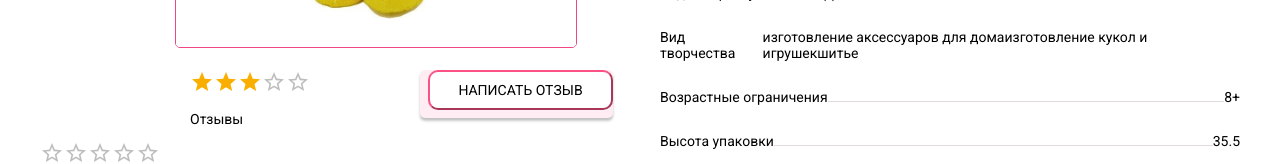
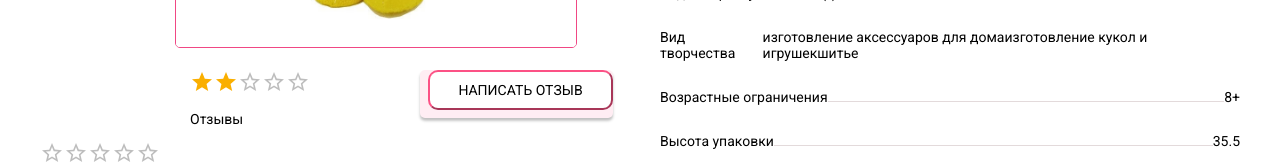
Before and after one commit to alven81/diploma_react, a React (Create React App) app: page /product/1 in a window 1280 px wide. Shown: the part 1297-1461 px from the top of the page. Built offline with nearby package versions, Linux system fonts and the light colour scheme; data requests are answered from the project's data file; a web font is replaced by a local one.

Commit message:
fix priduct.js

```diff
--- a/db/db.json
+++ b/db/db.json
@@ -54,7 +54,11 @@
         }
       ],
       "raiting": [
-        3
+        3,
+        1.5,
+        1,
+        5,
+        0.5
       ]
     },
     {
@@ -343,7 +347,8 @@
       "review": [],
       "raiting": [
         5,
-        3
+        3,
+        1
       ]
     },
     {
--- a/src/pages/Catalog.tsx
+++ b/src/pages/Catalog.tsx
@@ -6,20 +6,17 @@ import IElement from "../types/element"
 const Catalog: FC = () => {
 
     const catalog = useSelector((state: RootStateOrAny) => state.catalogData.catalogList)
-    // const dispatch = useDispatch()
-
-    // useEffect(() => {
-    //     axios.get<IElement[]>('http://localhost:3004/products')
-    //     .then(res => dispatch(addCatalogData(res.data)))
-
-    // }, [dispatch])
 
     return (
-            <div className="catalog_main container">
-                {
-                    catalog.map((catalog: IElement) =><CatElement key={catalog.id} catalog={catalog} />)
-                }
-            </div>
+        <div className="catalog_main container">
+            { catalog &&
+                <>
+                    {
+                        catalog.map((catalog: IElement) =><CatElement key={catalog.id} catalog={catalog} />)
+                    }
+                </>
+            }
+        </div>
     )
 }
 export default Catalog
--- a/src/pages/Product.js
+++ b/src/pages/Product.js
@@ -17,14 +17,6 @@ const Product = () => {
     const [averageRating, setAverageRating] = useState();
 
 console.log(`http://localhost:3004/products/`);
-
- useEffect(() => {
-        if (!catalogList) return;
-
-        axios.get(`http://localhost:3004/products/${catalogList.id}`)
-        .then(res => setRaiting(res.data.raiting))
-        }, [catalogList]
-    )
 
  useEffect(() => {
         if (!catalogList) return;
@@ -58,16 +50,18 @@ console.log(raiting, averageRating)
         }
     }
 
-    if (!catalogList) return null;
+    //if (!catalogList) return null;
 
     return (
+
+
         <section className="product_main container">
+
+            { catalogList &&
+            <>
             <div className="product_main-name">
                     <p>{catalogList.title}</p>
-            </div>
-
-
-            <div className="product_main-item">
+                </div><div className="product_main-item">
 
 
                         <div className="product_main-item-pictures">
@@ -82,7 +76,7 @@ console.log(raiting, averageRating)
                                 </div>
                             </div>
                             <div className="">
-                        <Comments onClick={(e) => (handleRate(e))} className=""/>
+                                <Comments onClick={(e) => (handleRate(e))} className="" />
                             </div>
                             <div className="product_main-item-review">
                                 <Review reviews={catalogList.review} />
@@ -95,14 +89,14 @@ console.log(raiting, averageRating)
                                 <p className={catalogList.discount === true ? "overline" : ""}>
                                     Цена: <span>{`${catalogList.price} руб.`}</span>
                                 </p>
-                        <p  className={catalogList.discount === true ? "discount" : "hide"}>
+                                <p className={catalogList.discount === true ? "discount" : "hide"}>
                                     Цена со скидкой: <span>{`${catalogList.discount_price} руб.`}</span>
                                 </p>
                                 <p>
                                     Цвет: <span>{catalogList.color}</span>
                                 </p>
                                 <div className="button_container button_cart">
-                            <button >
+                                    <button>
                                         Добавить в корзину
                                     </button>
                                 </div>
@@ -123,8 +117,16 @@ console.log(raiting, averageRating)
                             </div>
 
                         </div>
+            </div></>
+
+            }
+
+            <div className={catalogList ? "hide" : "no_data"}>
+                <p>Упс, похоже не запущен JSON-server...</p>
             </div>
+
         </section>
     )
 }
+
 export default Product
--- a/src/styles/Product.scss
+++ b/src/styles/Product.scss
@@ -111,3 +111,12 @@ h3 {
 
     }
 }
+
+.no_data {
+    p{
+        display: flex;
+        justify-content: center;
+        align-items: center;
+        @include fontRoboto(500, 30, 30);
+    }
+}
```
Lines whose indentation alone changed are shown as unchanged.
